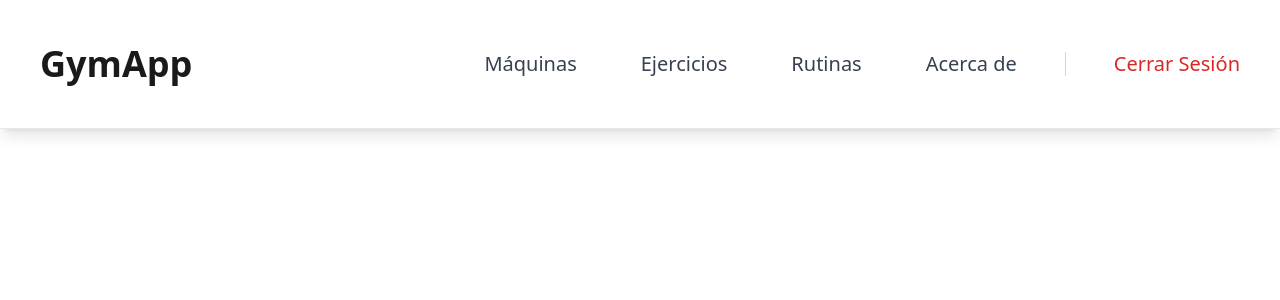
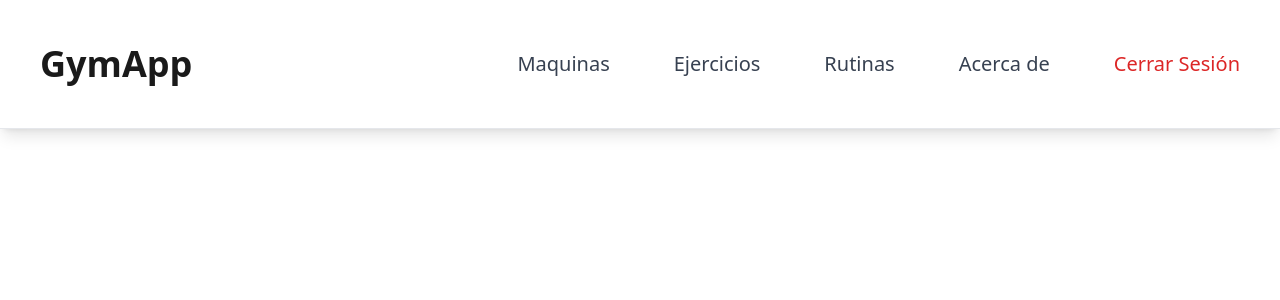
Before and after one commit to IgnacioBarraza/Angular-Gym, an Angular app: page /dashboard in a window 1280 px wide. Shown: the top 300 px of the page. Built offline with nearby package versions, Linux system fonts and the light colour scheme.

Commit message:
feat: the handle of navbar is re-estructured with nav-item

```diff
--- /dev/null
+++ b/src/app/shared/nav-item/nav-item.html
@@ -0,0 +1,3 @@
+<a class="px-4 py-2 rounded-lg text-xl font-medium text-gray-700 hover:text-gym-green hover:bg-gym-light transition">
+    {{data.name}}
+</a>
--- /dev/null
+++ b/src/app/shared/nav-item/nav-item.ts
@@ -0,0 +1,16 @@
+import { Component, Input} from '@angular/core';
+
+interface NavItemProps{
+  name: string,
+  path: string,
+};
+
+@Component({
+  selector: 'app-nav-item',
+  imports: [],
+  templateUrl: './nav-item.html',
+  styleUrl: './nav-item.css'
+})
+export class NavItem {
+  @Input() data!: NavItemProps
+}
--- a/src/app/shared/navbar/navbar.html
+++ b/src/app/shared/navbar/navbar.html
@@ -8,22 +8,10 @@
     </div>
 
     <div class="hidden md:flex items-center space-x-8">
-      <a href="#" class="px-4 py-2 rounded-lg text-xl font-medium text-gray-700 hover:text-gym-green hover:bg-gym-light transition">
-        Máquinas
-      </a>
-      <a href="#" class="px-4 py-2 rounded-lg text-xl font-medium text-gray-700 hover:text-gym-green hover:bg-gym-light transition">
-        Ejercicios
-      </a>
-      <a href="#" class="px-4 py-2 rounded-lg text-xl font-medium text-gray-700 hover:text-gym-green hover:bg-gym-light transition">
-        Rutinas
-      </a>
-      <a href="#" class="px-4 py-2 rounded-lg text-xl font-medium text-gray-700 hover:text-gym-green hover:bg-gym-light transition">
-        Acerca de
-      </a>
-      <div class="h-6 w-px bg-gray-300 mx-2"></div>
-      <a href="#" class="px-4 py-2 rounded-lg text-xl font-medium text-red-600 hover:text-red-700 hover:bg-red-50 transition">
-        Cerrar Sesión
-      </a>
+      @for(item of items; track item.name){
+        <app-nav-item [data]=item></app-nav-item>
+      }
+      <button class="px-4 py-2 rounded-lg text-xl font-medium text-red-600 hover:text-red-700 hover:bg-red-50 transition">Cerrar Sesión</button>
     </div>
   </div>
 </nav>
--- a/src/app/shared/navbar/navbar.ts
+++ b/src/app/shared/navbar/navbar.ts
@@ -1,11 +1,29 @@
 import { Component } from '@angular/core';
+import { NavItem } from '../nav-item/nav-item';
 
 @Component({
   selector: 'app-navbar',
-  imports: [],
+  imports: [NavItem],
   templateUrl: './navbar.html',
   styleUrl: './navbar.css'
 })
 export class Navbar {
-
-}
+  items = [
+    {
+      name: "Maquinas",
+      path: "/maquinas"
+    },
+    {
+      name: "Ejercicios",
+      path: "/ejercicios"
+    },
+    {
+      name: "Rutinas",
+      path: "/rutinas"
+    },
+    {
+      name: "Acerca de",
+      path:"/acerca"
+    }
+  ]
+};
```
Also changed, not shown: src/app/shared/nav-item/nav-item.css (added), 1 other file (tests, documents, lock files or other folders).
